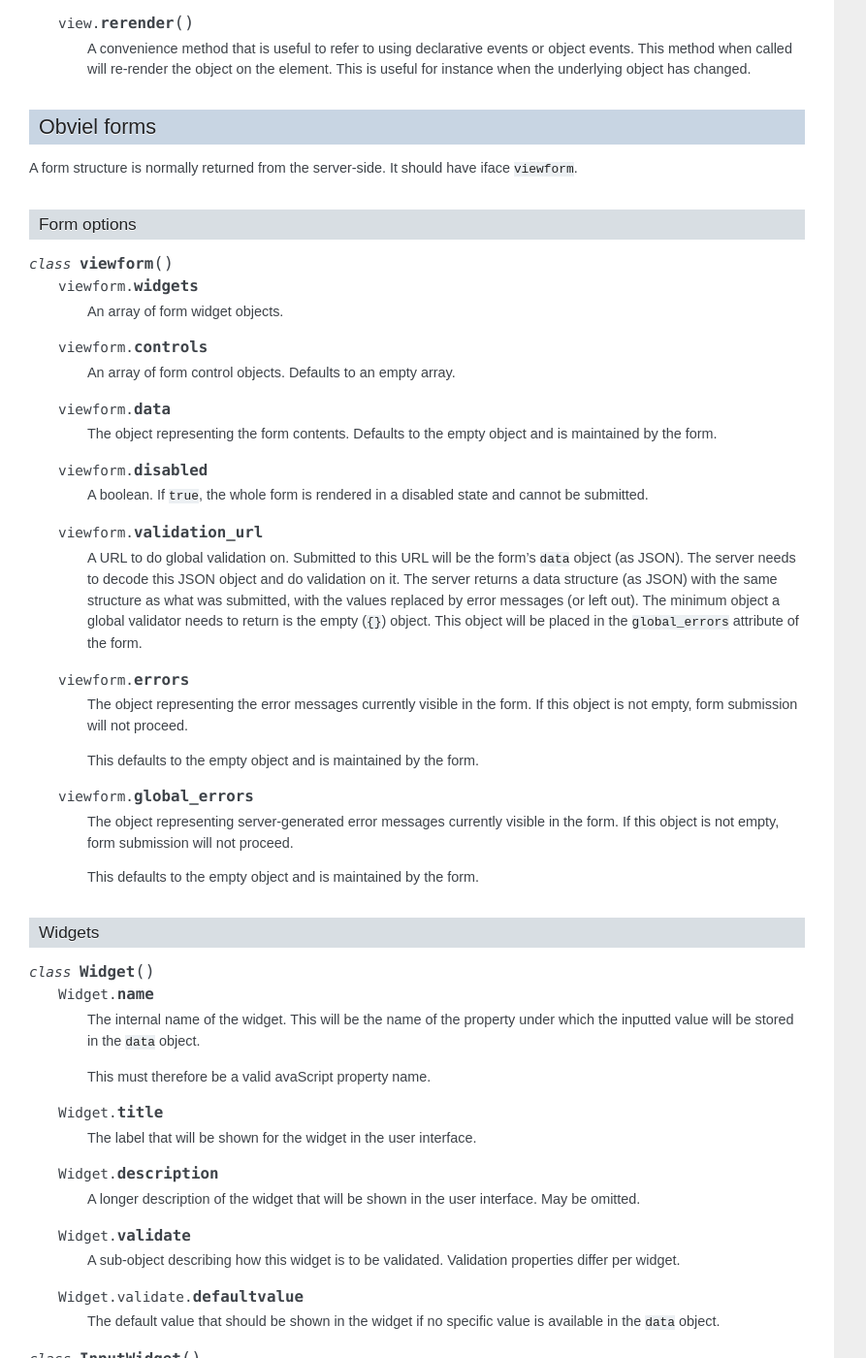
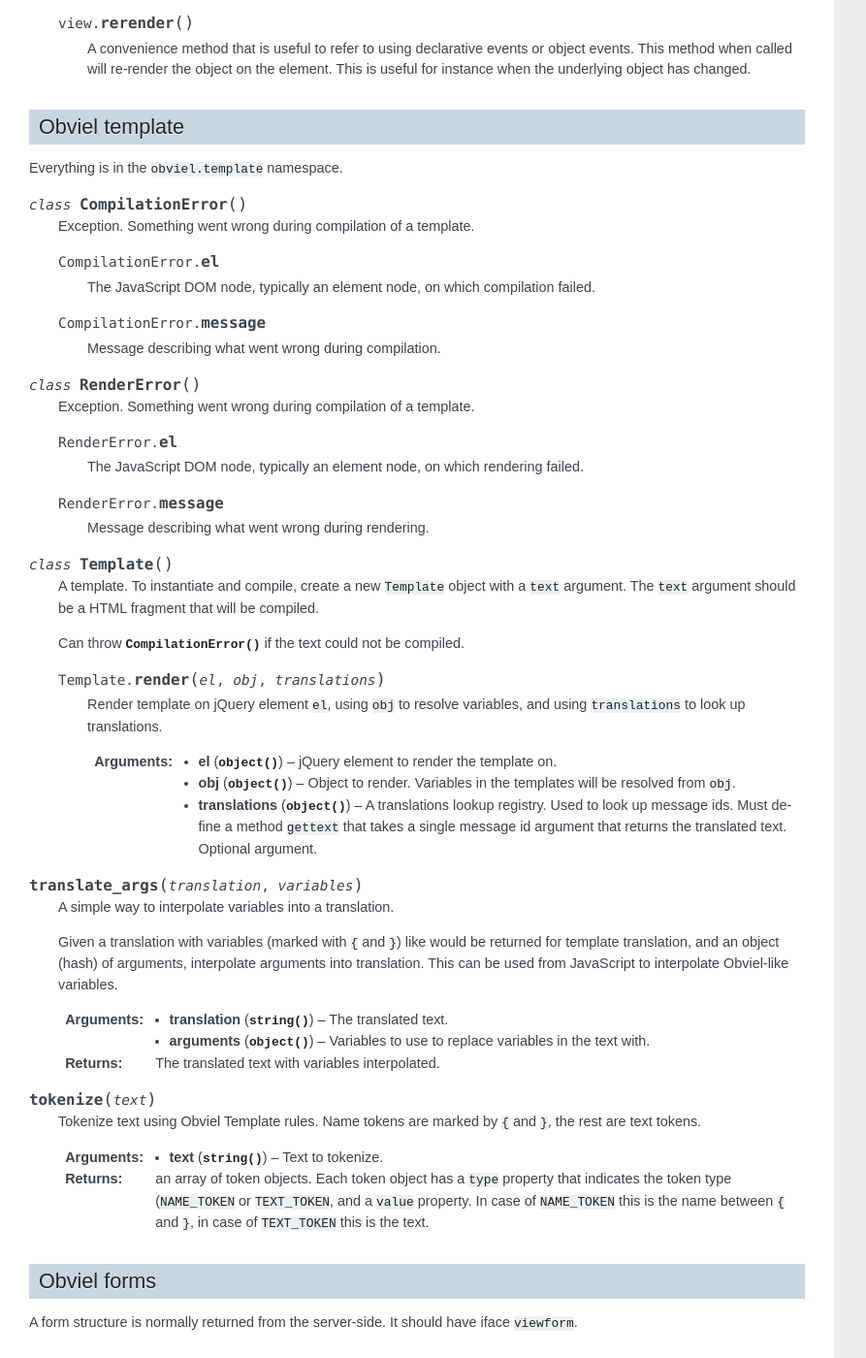
Before and after one commit to obviel/obviel, a Sphinx documentation site: the page built from doc/api.txt, in a window 1280 px wide and 1400 px high, scrolled down 4283 px. Shown: the whole window at 97% size, without its empty margins (0-893 px from the left). Built offline with Sphinx 7.4.7, drawn with Linux system fonts in a browser that asks for light colours; some of the changed text lies outside the part shown.

Commit message:
Document basic template language apis.

```diff
--- a/doc/api.txt
+++ b/doc/api.txt
@@ -302,6 +302,84 @@ also define some convenience methods.
     events or object events. This method when called will re-render
     the object on the element. This is useful for instance when the
     underlying object has changed.
+
+Obviel template
+===============
+
+Everything is in the ``obviel.template`` namespace.
+
+.. class:: CompilationError
+
+  Exception. Something went wrong during compilation of a template.
+
+  .. attribute:: el
+
+    The JavaScript DOM node, typically an element node, on which compilation
+    failed.
+
+  .. attribute:: message
+
+    Message describing what went wrong during compilation.
+
+.. class:: RenderError
+
+  Exception. Something went wrong during compilation of a template.
+
+  .. attribute:: el
+
+    The JavaScript DOM node, typically an element node, on which rendering
+    failed.
+
+  .. attribute:: message
+
+    Message describing what went wrong during rendering.
+
+.. class:: Template
+
+  A template. To instantiate and compile, create a new ``Template``
+  object with a ``text`` argument. The ``text`` argument should be
+  a HTML fragment that will be compiled.
+
+  Can throw :class:`CompilationError` if the text could not be compiled.
+
+  .. function:: render(el, obj, translations)
+
+    Render template on jQuery element ``el``, using ``obj`` to resolve
+    variables, and using ``translations`` to look up translations.
+
+    :param object el: jQuery element to render the template on.
+    :param object obj: Object to render. Variables in the templates
+      will be resolved from ``obj``.
+    :param object translations: A translations lookup registry. Used
+      to look up message ids. Must define a method ``gettext`` that
+      takes a single message id argument that returns the translated
+      text. Optional argument.
+
+.. function:: translate_args(translation, variables)
+
+  A simple way to interpolate variables into a translation.
+
+  Given a translation with variables (marked with ``{`` and ``}``)
+  like would be returned for template translation, and an object
+  (hash) of arguments, interpolate arguments into translation. This
+  can be used from JavaScript to interpolate Obviel-like variables.
+
+  :param string translation: The translated text.
+  :param object arguments: Variables to use to replace variables in the text
+     with.
+  :returns: The translated text with variables interpolated.
+
+.. function:: tokenize(text)
+
+  Tokenize text using Obviel Template rules. Name tokens are marked by
+  ``{`` and ``}``, the rest are text tokens.
+
+  :param string text: Text to tokenize.
+  :returns: an array of token objects. Each token object has a
+    ``type`` property that indicates the token type (``NAME_TOKEN`` or
+    ``TEXT_TOKEN``, and a ``value`` property. In case of
+    ``NAME_TOKEN`` this is the name between ``{`` and ``}``, in case
+    of ``TEXT_TOKEN`` this is the text.
 
 Obviel forms
 ============
@@ -763,6 +841,8 @@ provide some methods. This is the typical pattern::
 Traject
 =======
 
+Everything is in the ``traject`` namespace.
+
 .. class:: ParseError
 
   A parse error when parsing a path.
```
